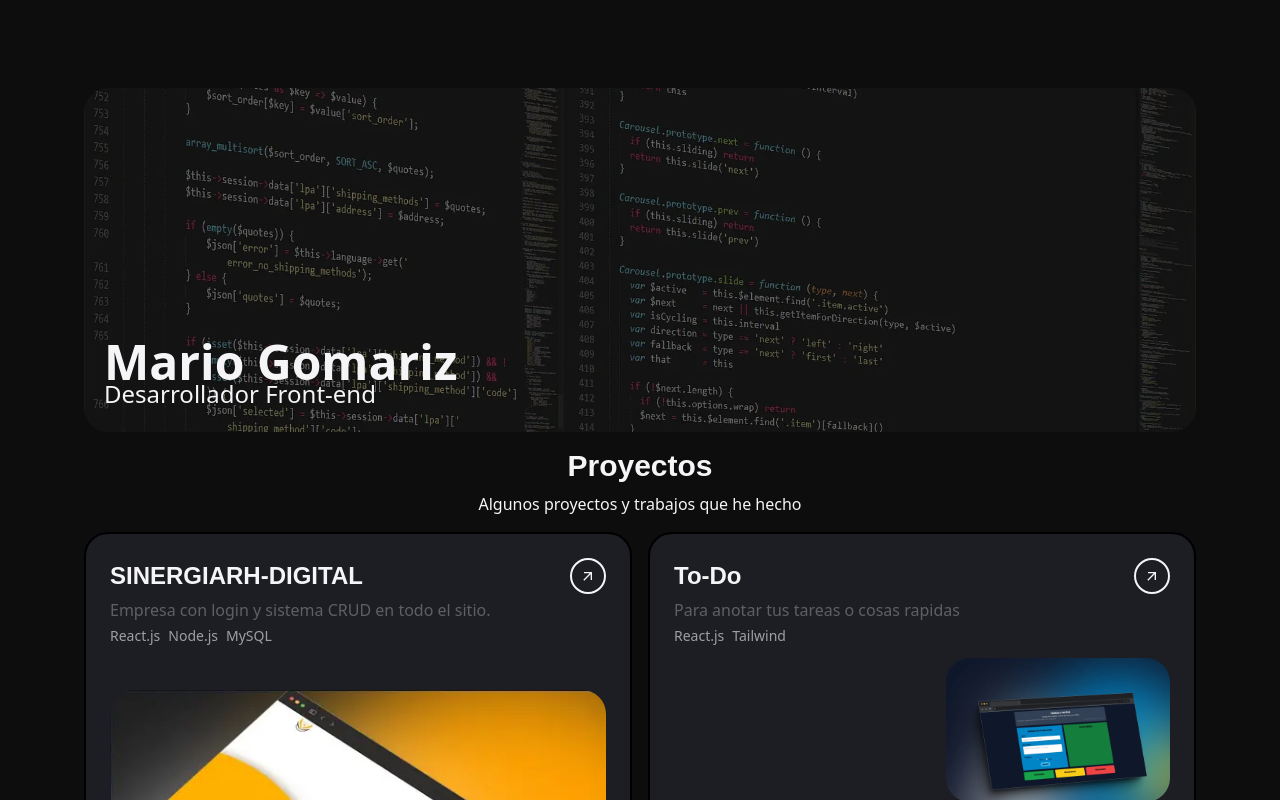
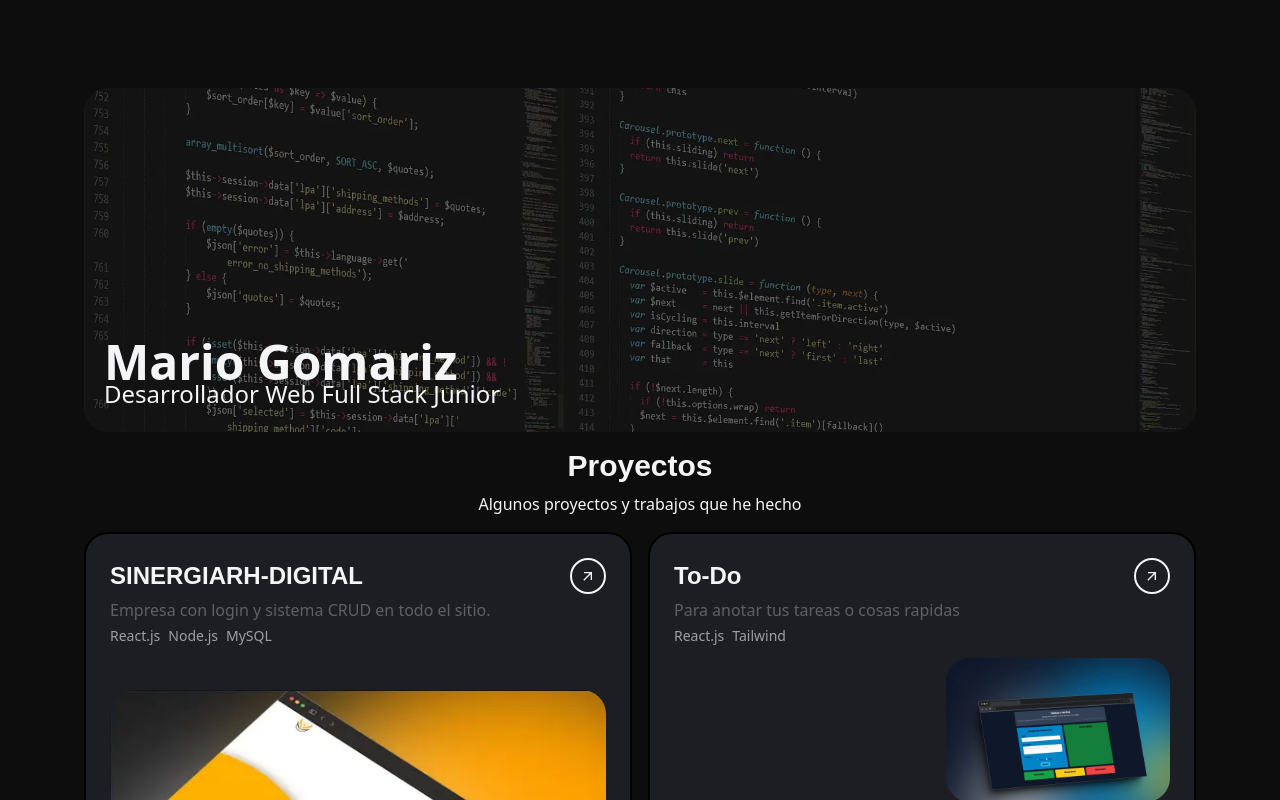
Before and after one commit to MarioGomariz/PortFolio, a React (Vite) app: page / in a window 1280 px wide. Shown: the top 800 px of the page. Built offline with nearby package versions, Linux system fonts and the light colour scheme.

Commit message:
change hero subtitle

```diff
--- a/src/components/Hero.jsx
+++ b/src/components/Hero.jsx
@@ -19,7 +19,7 @@ function Hero() {
         <div className="w-full flex flex-col z-[2] absolute left-0 bottom-0 leading-4 p-5">
           <span className="text-5xl font-bold leading-7">Mario Gomariz</span>
           <span className="text-2xl font-medium leading-9">
-            Desarrollador Front-end
+            Desarrollador Web Full Stack Junior
           </span>
         </div>
       </motion.div>
```
